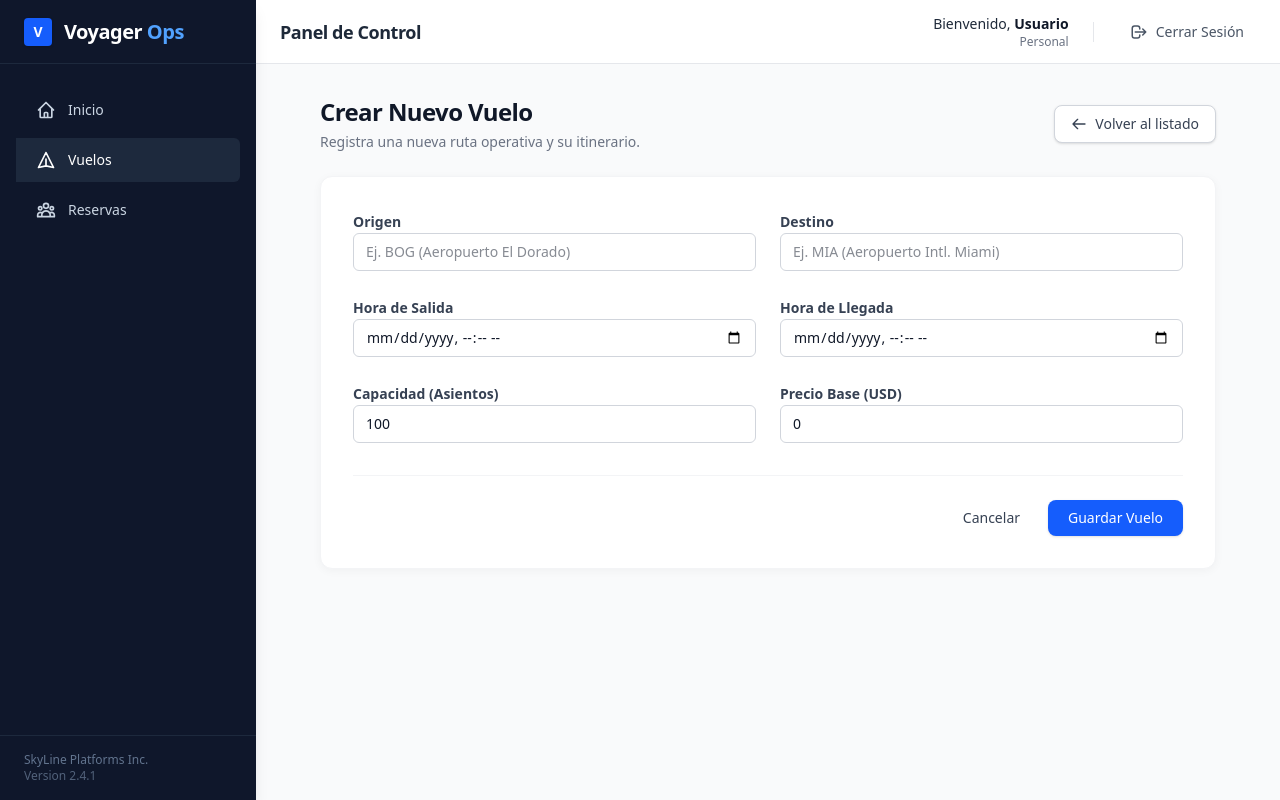
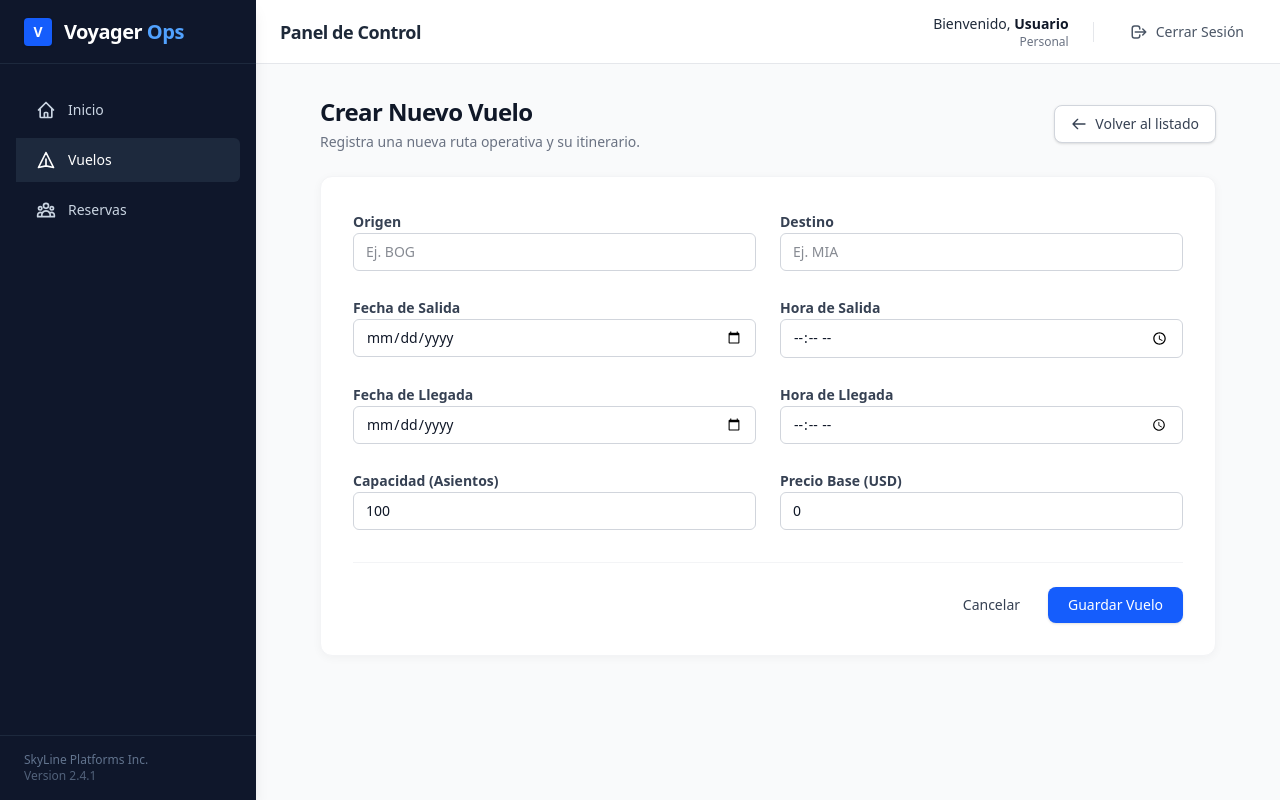
Before and after one commit to juliancramos/airline-service-b2b, an Angular app in the folder frontend/: page /flights/new in a window 1280 px wide. Built offline with nearby package versions, Linux system fonts and the light colour scheme.

Commit message:
feat: integrate flights module with backend api

```diff
--- a/frontend/src/app/core/services/flight.service.ts
+++ b/frontend/src/app/core/services/flight.service.ts
@@ -1,60 +1,39 @@
-import { Injectable } from '@angular/core';
-import { Observable, of } from 'rxjs';
-import { delay } from 'rxjs/operators';
+import { Injectable, inject } from '@angular/core';
+import { HttpClient, HttpParams } from '@angular/common/http';
+import { Observable } from 'rxjs';
+import { environment } from '../../../environments/environment';
 import { Flight } from '../../shared/models/flight.model';
+import { AuthService } from './auth.service';
 
 @Injectable({
   providedIn: 'root'
 })
 export class FlightService {
-  private readonly mockFlights: Flight[] = [
-    {
-      id: 'f-001',
-      flightNumber: 'VY-1024',
-      origin: 'Bogotá (BOG)',
-      destination: 'Miami (MIA)',
-      departureTime: '2026-05-15T08:30:00Z',
-      arrivalTime: '2026-05-15T12:45:00Z',
-      status: 'scheduled',
-      price: 450.00,
-      capacity: 150
-    },
-    {
-      id: 'f-002',
-      flightNumber: 'VY-3042',
-      origin: 'Medellín (MDE)',
-      destination: 'Madrid (MAD)',
-      departureTime: '2026-05-15T18:00:00Z',
-      arrivalTime: '2026-05-16T10:30:00Z',
-      status: 'active',
-      price: 850.50,
-      capacity: 220
-    },
-    {
-      id: 'f-003',
-      flightNumber: 'VY-901',
-      origin: 'Cali (CLO)',
-      destination: 'Panamá (PTY)',
-      departureTime: '2026-05-14T14:15:00Z',
-      arrivalTime: '2026-05-14T15:45:00Z',
-      status: 'cancelled',
-      price: 210.00,
-      capacity: 120
-    }
-  ];
+  private readonly http = inject(HttpClient);
+  private readonly authService = inject(AuthService);
+  private readonly apiUrl = environment.apiUrl + '/flights';
 
-  getFlights(): Observable<Flight[]> {
-    return of(this.mockFlights).pipe(delay(800));
+  getFlights(origin?: string, destination?: string, date?: string): Observable<Flight[]> {
+    let params = new HttpParams();
+    if (origin) params = params.set('origin', origin);
+    if (destination) params = params.set('destination', destination);
+    if (date) params = params.set('date', date);
+
+    return this.http.get<Flight[]>(this.apiUrl, { params });
   }
 
-  createFlight(flightData: Omit<Flight, 'id' | 'flightNumber' | 'status'>): Observable<Flight> {
-    const newFlight: Flight = {
-      ...flightData,
-      id: `f-${Math.floor(Math.random() * 1000)}`,
-      flightNumber: `VY-${Math.floor(Math.random() * 9000) + 1000}`,
-      status: 'scheduled'
-    };
-    this.mockFlights.unshift(newFlight);
-    return of(newFlight).pipe(delay(1000));
+  createFlight(flightData: Flight): Observable<Flight> {
+    const user = this.authService.getCurrentUser();
+    let creatorId = 1;
+
+    // Parse the string mock ID to a numeric ID since Backend expects Integer creatorId
+    if (user && typeof user.id === 'string' && user.id.includes('EMP-')) {
+      const parsed = parseInt(user.id.replace('EMP-', ''), 10);
+      if (!isNaN(parsed)) creatorId = parsed;
+    }
+
+    const params = new HttpParams().set('creatorId', creatorId.toString());
+    flightData.status = 'SCHEDULED';
+    return this.http.post<Flight>(this.apiUrl, flightData, { params });
   }
 }
--- a/frontend/src/app/features/flights/flight-form/flight-form.component.html
+++ b/frontend/src/app/features/flights/flight-form/flight-form.component.html
@@ -19,58 +19,56 @@
       <!-- Grid 2 columns -->
       <div class="grid grid-cols-1 md:grid-cols-2 gap-6">
 
-        <!-- Origen -->
         <div class="space-y-1.5">
           <label class="text-sm font-semibold text-gray-700">Origen</label>
-          <input type="text" formControlName="origin" placeholder="Ej. BOG (Aeropuerto El Dorado)"
+          <input type="text" formControlName="originCity" placeholder="Ej. BOG"
             class="w-full rounded-md border border-gray-300 px-3 py-2 text-sm text-gray-900 focus:border-blue-500 focus:outline-none focus:ring-1 focus:ring-blue-500"
-            [class.border-red-500]="flightForm.get('origin')?.invalid && flightForm.get('origin')?.touched">
-          <p *ngIf="flightForm.get('origin')?.invalid && flightForm.get('origin')?.touched" class="text-xs text-red-500 mt-1">Este campo es requerido.</p>
+            [class.border-red-500]="flightForm.get('originCity')?.invalid && flightForm.get('originCity')?.touched">
+          <p *ngIf="flightForm.get('originCity')?.invalid && flightForm.get('originCity')?.touched" class="text-xs text-red-500 mt-1">Este campo es requerido.</p>
         </div>
 
-        <!-- Destino -->
         <div class="space-y-1.5">
           <label class="text-sm font-semibold text-gray-700">Destino</label>
-          <input type="text" formControlName="destination" placeholder="Ej. MIA (Aeropuerto Intl. Miami)"
+          <input type="text" formControlName="destinationCity" placeholder="Ej. MIA"
             class="w-full rounded-md border border-gray-300 px-3 py-2 text-sm text-gray-900 focus:border-blue-500 focus:outline-none focus:ring-1 focus:ring-blue-500"
-            [class.border-red-500]="flightForm.get('destination')?.invalid && flightForm.get('destination')?.touched">
-          <p *ngIf="flightForm.get('destination')?.invalid && flightForm.get('destination')?.touched" class="text-xs text-red-500 mt-1">Este campo es requerido.</p>
+            [class.border-red-500]="flightForm.get('destinationCity')?.invalid && flightForm.get('destinationCity')?.touched">
+          <p *ngIf="flightForm.get('destinationCity')?.invalid && flightForm.get('destinationCity')?.touched" class="text-xs text-red-500 mt-1">Este campo es requerido.</p>
         </div>
 
-        <!-- Salida -->
+        <div class="space-y-1.5">
+          <label class="text-sm font-semibold text-gray-700">Fecha de Salida</label>
+          <input type="date" formControlName="departureDate"
+            class="w-full rounded-md border border-gray-300 px-3 py-2 text-sm text-gray-900 focus:border-blue-500 focus:outline-none focus:ring-1 focus:ring-blue-500">
+        </div>
+
         <div class="space-y-1.5">
           <label class="text-sm font-semibold text-gray-700">Hora de Salida</label>
-          <input type="datetime-local" formControlName="departureTime"
-            class="w-full rounded-md border border-gray-300 px-3 py-2 text-sm text-gray-900 focus:border-blue-500 focus:outline-none focus:ring-1 focus:ring-blue-500"
-            [class.border-red-500]="flightForm.get('departureTime')?.invalid && flightForm.get('departureTime')?.touched">
-          <p *ngIf="flightForm.get('departureTime')?.invalid && flightForm.get('departureTime')?.touched" class="text-xs text-red-500 mt-1">Este campo es requerido.</p>
+          <input type="time" formControlName="startTime"
+            class="w-full rounded-md border border-gray-300 px-3 py-2 text-sm text-gray-900 focus:border-blue-500 focus:outline-none focus:ring-1 focus:ring-blue-500">
         </div>
 
-        <!-- Llegada -->
+        <div class="space-y-1.5">
+          <label class="text-sm font-semibold text-gray-700">Fecha de Llegada</label>
+          <input type="date" formControlName="arrivalDate"
+            class="w-full rounded-md border border-gray-300 px-3 py-2 text-sm text-gray-900 focus:border-blue-500 focus:outline-none focus:ring-1 focus:ring-blue-500">
+        </div>
+
         <div class="space-y-1.5">
           <label class="text-sm font-semibold text-gray-700">Hora de Llegada</label>
-          <input type="datetime-local" formControlName="arrivalTime"
-            class="w-full rounded-md border border-gray-300 px-3 py-2 text-sm text-gray-900 focus:border-blue-500 focus:outline-none focus:ring-1 focus:ring-blue-500"
-            [class.border-red-500]="flightForm.get('arrivalTime')?.invalid && flightForm.get('arrivalTime')?.touched">
-          <p *ngIf="flightForm.get('arrivalTime')?.invalid && flightForm.get('arrivalTime')?.touched" class="text-xs text-red-500 mt-1">Este campo es requerido.</p>
+          <input type="time" formControlName="endTime"
+            class="w-full rounded-md border border-gray-300 px-3 py-2 text-sm text-gray-900 focus:border-blue-500 focus:outline-none focus:ring-1 focus:ring-blue-500">
         </div>
 
-        <!-- Capacidad -->
         <div class="space-y-1.5">
           <label class="text-sm font-semibold text-gray-700">Capacidad (Asientos)</label>
-          <input type="number" formControlName="capacity"
-            class="w-full rounded-md border border-gray-300 px-3 py-2 text-sm text-gray-900 focus:border-blue-500 focus:outline-none focus:ring-1 focus:ring-blue-500"
-            [class.border-red-500]="flightForm.get('capacity')?.invalid && flightForm.get('capacity')?.touched">
-          <p *ngIf="flightForm.get('capacity')?.invalid && flightForm.get('capacity')?.touched" class="text-xs text-red-500 mt-1">El valor mínimo es 1.</p>
+          <input type="number" formControlName="maxCapacity"
+            class="w-full rounded-md border border-gray-300 px-3 py-2 text-sm text-gray-900 focus:border-blue-500 focus:outline-none focus:ring-1 focus:ring-blue-500">
         </div>
 
-        <!-- Precio -->
         <div class="space-y-1.5">
           <label class="text-sm font-semibold text-gray-700">Precio Base (USD)</label>
-          <input type="number" formControlName="price"
-            class="w-full rounded-md border border-gray-300 px-3 py-2 text-sm text-gray-900 focus:border-blue-500 focus:outline-none focus:ring-1 focus:ring-blue-500"
-            [class.border-red-500]="flightForm.get('price')?.invalid && flightForm.get('price')?.touched">
-          <p *ngIf="flightForm.get('price')?.invalid && flightForm.get('price')?.touched" class="text-xs text-red-500 mt-1">Precio debe ser mayor a 0.</p>
+          <input type="number" formControlName="seatPrice"
+            class="w-full rounded-md border border-gray-300 px-3 py-2 text-sm text-gray-900 focus:border-blue-500 focus:outline-none focus:ring-1 focus:ring-blue-500">
         </div>
 
       </div>
--- a/frontend/src/app/features/flights/flight-form/flight-form.component.ts
+++ b/frontend/src/app/features/flights/flight-form/flight-form.component.ts
@@ -3,6 +3,7 @@ import { CommonModule } from '@angular/common';
 import { FormBuilder, ReactiveFormsModule, Validators } from '@angular/forms';
 import { Router, RouterLink } from '@angular/router';
 import { FlightService } from '../../../core/services/flight.service';
+import { Flight } from '../../../shared/models/flight.model';
 
 @Component({
   selector: 'app-flight-form',
@@ -18,12 +19,14 @@ export class FlightFormComponent {
   isSubmitting = false;
 
   flightForm = this.fb.nonNullable.group({
-    origin: ['', [Validators.required]],
-    destination: ['', [Validators.required]],
-    departureTime: ['', [Validators.required]],
-    arrivalTime: ['', [Validators.required]],
-    price: [0, [Validators.required, Validators.min(1)]],
-    capacity: [100, [Validators.required, Validators.min(1)]]
+    originCity: ['', [Validators.required]],
+    destinationCity: ['', [Validators.required]],
+    departureDate: ['', [Validators.required]],
+    startTime: ['', [Validators.required]],
+    arrivalDate: ['', [Validators.required]],
+    endTime: ['', [Validators.required]],
+    seatPrice: [0, [Validators.required, Validators.min(0.01)]],
+    maxCapacity: [100, [Validators.required, Validators.min(1)]]
   });
 
   onSubmit(): void {
@@ -33,7 +36,27 @@ export class FlightFormComponent {
     }
 
     this.isSubmitting = true;
-    this.flightService.createFlight(this.flightForm.getRawValue()).subscribe({
+    const rawData = this.flightForm.getRawValue();
+
+    let parsedStartTime = rawData.startTime;
+    let parsedEndTime = rawData.endTime;
+
+    // Add seconds to match LocalTime (HH:mm:ss) Java type seamlessly
+    if (parsedStartTime.length === 5) parsedStartTime += ':00';
+    if (parsedEndTime.length === 5) parsedEndTime += ':00';
+
+    const newFlight: Flight = {
+      originCity: rawData.originCity,
+      destinationCity: rawData.destinationCity,
+      departureDate: rawData.departureDate,
+      startTime: parsedStartTime,
+      arrivalDate: rawData.arrivalDate,
+      endTime: parsedEndTime,
+      seatPrice: rawData.seatPrice,
+      maxCapacity: rawData.maxCapacity
+    };
+
+    this.flightService.createFlight(newFlight).subscribe({
       next: () => {
         this.isSubmitting = false;
         this.router.navigate(['/flights']);
--- a/frontend/src/app/features/flights/flight-list.component.html
+++ b/frontend/src/app/features/flights/flight-list.component.html
@@ -12,27 +12,27 @@
     </button>
   </div>
 
-  <!-- Filters Area -->
+  <!-- Filters Area Form -->
   <div class="bg-white rounded-xl shadow-[0_2px_10px_rgb(0,0,0,0.04)] border border-gray-100 p-5">
-    <div class="grid grid-cols-1 sm:grid-cols-4 gap-4 items-end">
+    <form [formGroup]="filterForm" (ngSubmit)="onSearch()" class="grid grid-cols-1 sm:grid-cols-4 gap-4 items-end">
       <div class="space-y-1.5">
         <label class="text-xs font-semibold text-gray-600 uppercase tracking-wider">Origen</label>
-        <input type="text" placeholder="Ej. BOG" class="w-full rounded-md border border-gray-300 px-3 py-2 text-sm text-gray-900 focus:border-blue-500 focus:outline-none focus:ring-1 focus:ring-blue-500">
+        <input type="text" formControlName="origin" placeholder="Ej. Bogota" class="w-full rounded-md border border-gray-300 px-3 py-2 text-sm text-gray-900 focus:border-blue-500 focus:outline-none focus:ring-1 focus:ring-blue-500">
       </div>
       <div class="space-y-1.5">
         <label class="text-xs font-semibold text-gray-600 uppercase tracking-wider">Destino</label>
-        <input type="text" placeholder="Ej. MIA" class="w-full rounded-md border border-gray-300 px-3 py-2 text-sm text-gray-900 focus:border-blue-500 focus:outline-none focus:ring-1 focus:ring-blue-500">
+        <input type="text" formControlName="destination" placeholder="Ej. Medellin" class="w-full rounded-md border border-gray-300 px-3 py-2 text-sm text-gray-900 focus:border-blue-500 focus:outline-none focus:ring-1 focus:ring-blue-500">
       </div>
       <div class="space-y-1.5">
         <label class="text-xs font-semibold text-gray-600 uppercase tracking-wider">Fecha</label>
-        <input type="date" class="w-full rounded-md border border-gray-300 px-3 py-2 text-sm text-gray-900 focus:border-blue-500 focus:outline-none focus:ring-1 focus:ring-blue-500 text-gray-500">
+        <input type="date" formControlName="date" class="w-full rounded-md border border-gray-300 px-3 py-2 text-sm text-gray-900 focus:border-blue-500 focus:outline-none focus:ring-1 focus:ring-blue-500 text-gray-500">
       </div>
       <div>
-        <button class="w-full rounded-md bg-gray-900 px-4 py-2 text-sm font-medium text-white hover:bg-gray-800 transition-colors cursor-pointer shadow-sm">
+        <button type="submit" class="w-full rounded-md bg-gray-900 px-4 py-2 text-sm font-medium text-white hover:bg-gray-800 transition-colors cursor-pointer shadow-sm">
           Buscar
         </button>
       </div>
-    </div>
+    </form>
   </div>
 
   <!-- Data Table Area -->
@@ -61,35 +61,34 @@
         <tbody class="divide-y divide-gray-100">
           <tr *ngFor="let flight of flights" class="hover:bg-gray-50/50 transition-colors">
             <td class="px-6 py-4">
-              <span class="font-bold text-gray-900">{{ flight.flightNumber }}</span>
+              <span class="font-bold text-gray-900">VY-{{ flight.flightId || 'N/A' }}</span>
             </td>
             <td class="px-6 py-4">
               <div class="flex items-center text-gray-600">
-                <span class="font-medium text-slate-800">{{ flight.origin }}</span>
+                <span class="font-medium text-slate-800">{{ flight.originCity }}</span>
                 <svg class="mx-2 h-4 w-4 text-gray-400 shrink-0" fill="none" stroke="currentColor" viewBox="0 0 24 24"><path stroke-linecap="round" stroke-linejoin="round" stroke-width="2" d="M17 8l4 4m0 0l-4 4m4-4H3"></path></svg>
-                <span class="font-medium text-slate-800">{{ flight.destination }}</span>
+                <span class="font-medium text-slate-800">{{ flight.destinationCity }}</span>
               </div>
             </td>
             <td class="px-6 py-4 text-gray-600">
-              {{ flight.departureTime | date:'MMM d, HH:mm' }}
+              {{ flight.departureDate }} <span class="font-medium text-gray-900 ml-1">{{ flight.startTime | slice:0:5 }}</span>
             </td>
             <td class="px-6 py-4 text-gray-600">
-              {{ flight.arrivalTime | date:'MMM d, HH:mm' }}
+              {{ flight.arrivalDate }} <span class="font-medium text-gray-900 ml-1">{{ flight.endTime | slice:0:5 }}</span>
             </td>
             <td class="px-6 py-4">
               <span
-                class="inline-flex items-center px-2.5 py-0.5 rounded-full text-xs font-semibold capitalize"
+                class="inline-flex items-center px-2.5 py-0.5 rounded-full text-xs font-semibold capitalize border"
                 [ngClass]="{
-                  'bg-emerald-100 text-emerald-800': flight.status === 'scheduled',
-                  'bg-blue-100 text-blue-800': flight.status === 'active',
-                  'bg-rose-100 text-rose-800': flight.status === 'cancelled'
+                  'bg-emerald-100 text-emerald-800 border-emerald-200': flight.status === 'SCHEDULED',
+                  'bg-blue-100 text-blue-800 border-blue-200': flight.status === 'ACTIVE',
+                  'bg-rose-100 text-rose-800 border-rose-200': flight.status === 'CANCELLED'
                 }">
-                <!-- Spanish translations for dummy data -->
-                {{ flight.status === 'scheduled' ? 'Programado' : flight.status === 'active' ? 'En el aire' : 'Cancelado' }}
+                {{ flight.status === 'SCHEDULED' ? 'Programado' : flight.status === 'ACTIVE' ? 'En el aire' : 'Cancelado' }}
               </span>
             </td>
             <td class="px-6 py-4 text-right font-medium text-gray-900">
-              {{ flight.price | currency:'USD' }}
+              {{ flight.seatPrice | currency:'USD' }}
             </td>
             <td class="px-6 py-4 text-center">
               <button class="text-blue-600 hover:text-blue-800 font-medium text-sm transition-colors cursor-pointer">Gestionar</button>
@@ -98,9 +97,9 @@
         </tbody>
       </table>
 
-      <!-- Empty State handling just in case -->
+      <!-- Empty State -->
       <div *ngIf="flights.length === 0 && !isLoading" class="p-12 text-center">
-        <p class="text-gray-500">No hay vuelos registrados para esta búsqueda.</p>
+        <p class="text-gray-500">No hay vuelos registrados en la base de datos para esta búsqueda.</p>
       </div>
     </div>
   </div>
```
Also changed, not shown: frontend/src/app/features/flights/flight-list.component.ts (+17 -2 lines), frontend/src/app/shared/models/flight.model.ts (+12 -10 lines), frontend/src/tailwind-generated.css.
